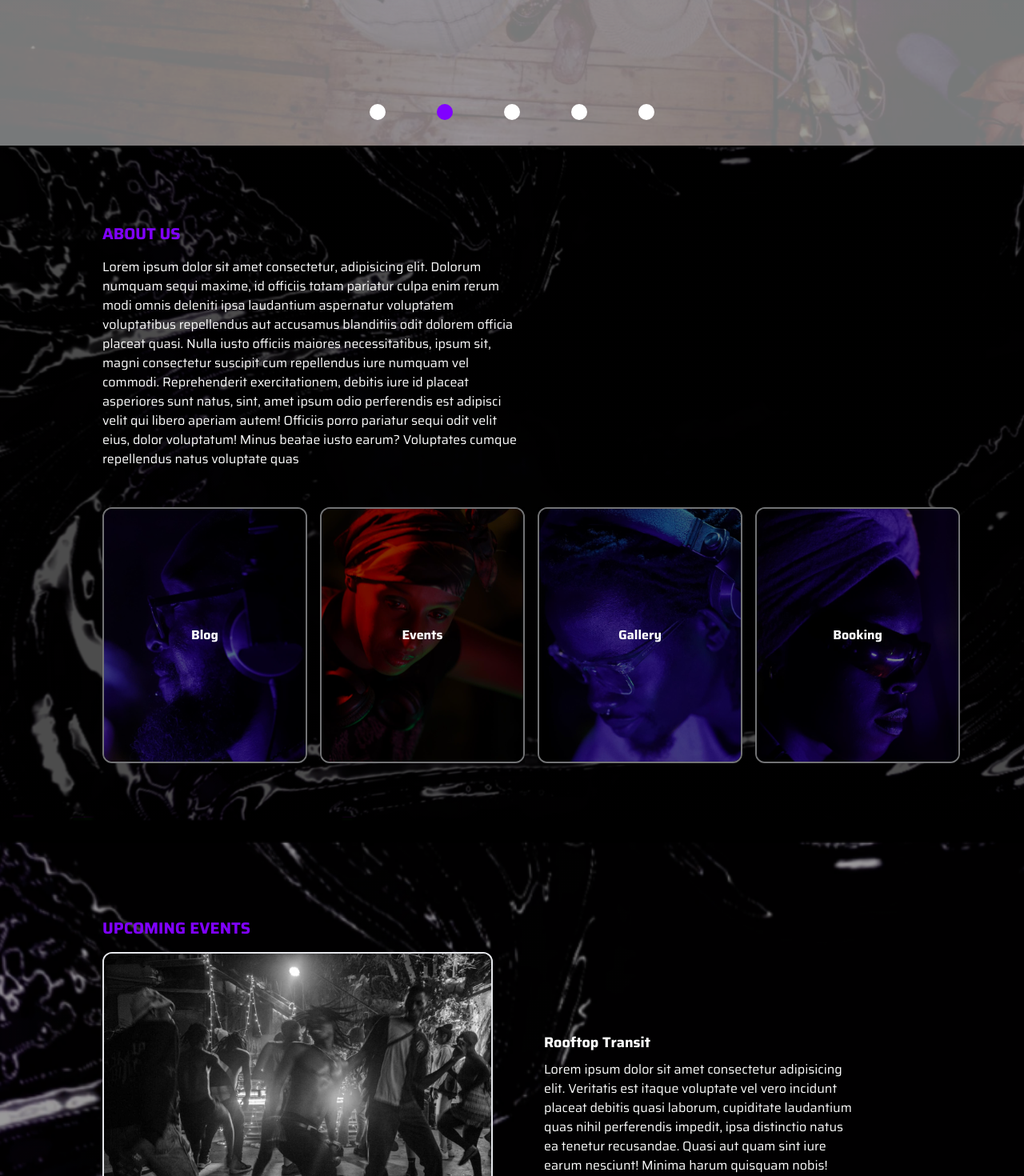
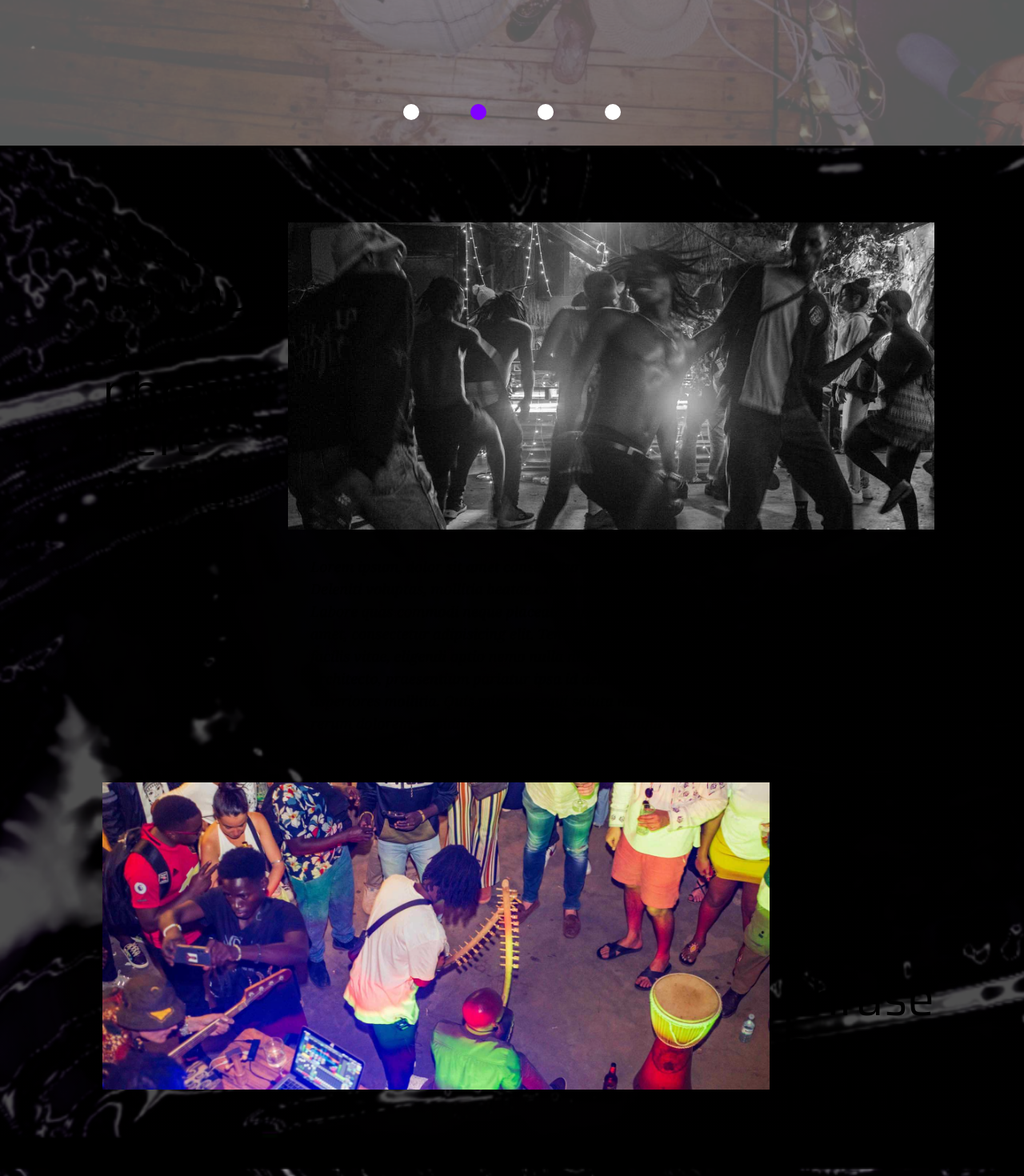
Before and after one commit to Joshuamjv2/midnight_tsunami, a Next.js app: page / in a window 1280 px wide. Shown: the part 618-2088 px from the top of the page at 80% size. Built offline with nearby package versions, Linux system fonts and the light colour scheme; a web font is replaced by a local one.

Commit message:
make some changes on about section

```diff
--- a/app/page.js
+++ b/app/page.js
@@ -6,6 +6,7 @@ import Artists from "@/components/Home/artists/Artists";
 import Clients from "@/components/Home/clients/Clients";
 import Header from "@/components/Home/Header";
 import About from "@/components/Home/about/About";
+import About2 from "@/components/Home/about/About2";
 
 const lex = Lexend_Zetta({ subsets: ['latin'], weight: ['400', '500', '600'] })
 
@@ -16,7 +17,7 @@ export default function Home() {
       <Header />
 
       {/* About Section */}
-      <About />
+      <About2 />
       <Events />
       <Artists />
       {/* <Clients /> */}
--- a/components/Home/Events/SingleEvent.js
+++ b/components/Home/Events/SingleEvent.js
@@ -9,7 +9,7 @@ export default function SingleEvent({image = sample, title = "Rooftop Transit",
             </div>
             <div className="md:w-1/2">
                 <div className="flex justify-between items-start">
-                    <h5 className="font-semibold text-lg mb-2 hover:text-[#8001ff] hover:duration-300 cursor-pointer">{title}</h5>
+                    <h5 className="font-semibold md:font-bold text-lg mb-2 hover:text-[#8001ff] md:text-3xl hover:duration-300 cursor-pointer text-[#8001ff]">{title}</h5>
                     <h5 className="text-[#8001ff] cursor-pointer md:hidden">See more ...</h5>
                 </div>
                 <p className="lg:w-4/5 leading-5 md:leading-6">{details}</p>
--- a/components/Home/Header.js
+++ b/components/Home/Header.js
@@ -1,5 +1,6 @@
 "use client"
 import BackgroundImage from "../../public/images/tsunami2-97.jpg"
+import BackgroundImage8 from "../../public/images/nora_bg-1.png"
 import BackgroundImage2 from "../../public/images/tsunami2-113.jpg"
 import BackgroundImage3 from "../../public/images/tsunami3-32.jpg"
 import BackgroundImage4 from "../../public/images/tsunami3-10.jpg"
@@ -16,7 +17,7 @@ const slides = [
         {image: BackgroundImage2, title: "Image 2"},
         {image: BackgroundImage3, title: "Image 3"},
         {image: BackgroundImage4, title: "Image 4"},
-        {image: BackgroundImage5, title: "Image 5"}
+        // {image: BackgroundImage5, title: "Image 5"}
     ]
 
 export default function Header() {
--- a/components/Home/about/About.js
+++ b/components/Home/about/About.js
@@ -21,7 +21,7 @@ export default function About(){
                 <div className="flex flex-col w-full justify-between">
                     <div className="lg:w-1/2">
                         <SectionTitle title={"About Us"} />
-                        <p className="text-white">Lorem ipsum dolor sit amet consectetur, adipisicing elit. Dolorum numquam sequi maxime, id officiis totam pariatur culpa enim rerum modi omnis deleniti ipsa laudantium aspernatur voluptatem voluptatibus repellendus aut accusamus blanditiis odit dolorem officia placeat quasi. Nulla iusto officiis maiores necessitatibus, ipsum sit, magni consectetur suscipit cum repellendus iure numquam vel commodi. Reprehenderit exercitationem, debitis iure id placeat asperiores sunt natus, sint, amet ipsum odio perferendis est adipisci velit qui libero aperiam autem! Officiis porro pariatur sequi odit velit eius, dolor voluptatum! Minus beatae iusto earum? Voluptates cumque repellendus natus voluptate quas</p>
+                        <p className="">Lorem ipsum dolor sit amet consectetur, adipisicing elit. Dolorum numquam sequi maxime, id officiis totam pariatur culpa enim rerum modi omnis deleniti ipsa laudantium aspernatur voluptatem voluptatibus repellendus aut accusamus blanditiis odit dolorem officia placeat quasi. Nulla iusto officiis maiores necessitatibus, ipsum sit, magni consectetur suscipit cum repellendus iure numquam vel commodi. Reprehenderit exercitationem, debitis iure id placeat asperiores sunt natus, sint, amet ipsum odio perferendis est adipisci velit qui libero aperiam autem! Officiis porro pariatur sequi odit velit eius, dolor voluptatum! Minus beatae iusto earum? Voluptates cumque repellendus natus voluptate quas</p>
                     </div>
                     <div className="mt-12">
                         <div className="w-full flex gap-4 justify-between">
--- /dev/null
+++ b/components/Home/about/About2.js
@@ -0,0 +1,60 @@
+import Image from "next/image"
+import event1 from "../../../public/images/community6.jpg"
+import event2 from "../../../public/images/crowd2.jpg"
+import event3 from "../../../public/images/art1.jpg"
+import AboutNav from "./AboutNav"
+import BackgroundImage from "../../../public/images/nora_bg-1.png"
+
+import mdnyt from "../../../public/images/artists/mdnyt.jpg"
+import imronny from "../../../public/images/artists/imronny.jpg"
+import girl1 from "../../../public/images/artists/girl1.jpg"
+import guy2 from "../../../public/images/artists/guy2.jpg"
+import rn_drops from "../../../public/images/artists/rn_drops.jpg"
+
+
+
+export default function About2(){
+    return(
+        <div className="bg-white" style={
+                {
+                    backgroundImage: `linear-gradient(rgba(0,0,0,0.7), rgba(0,0,0,0.7)), url(${BackgroundImage.src})`,
+                    backgroundPosition: "center",
+                    backgroundSize: "cover",
+                    backgroundRepeat: "no-repeat"
+                }}>
+            <div className="md:ml-8 mx-4 md:mr-4 md:px-24 py-24">
+                <div className="flex justify-between h-96 gap-4">
+                    <div className="w-2/6">
+                        <p className="text-6xl">We are having a phrase here today!</p>
+                    </div>
+                    {/* <div> */}
+                        <Image src={event1} alt="event image" className="object-cover" />
+                    {/* </div> */}
+                </div>
+                <div className=" flex justify-center">
+                    <p className="w-1/2 py-8 text-lg font-serif italic">
+                        Lorem ipsum, dolor sit amet consectetur adipisicing elit. Deleniti voluptas, mollitia beatae expedita optio provident. Labore quas commodi neque placeat! Lorem ipsum dolor sit amet, consectetur adipisicing elit. Tenetur quibusdam earum facilis vitae, eligendi optio nemo nulla nihil distinctio quaerat architecto, praesentium pariatur ipsa id debitis. Eum, asperiores mollitia. Quis minima sequi soluta natus debitis rerum dolorem, cupiditate voluptatum dolor, cumque quaerat modi, officia magni reprehenderit vitae optio fugit ipsum.
+                    </p></div>
+
+                <div className="flex justify-between h-96 k gap-4">
+                    <Image src={event2} className="object-cover" alt="event image" />
+                    <div className="w-2/6">
+                        <p className="text-6xl">We are having a phrase here today!</p>
+                    </div>
+                </div>
+
+                <div className="mt-12 px-12 hidden">
+                            <div className="w-full flex gap-4 justify-between">
+                                <AboutNav image={guy2} name={"Blog"} link={"https://google.com"} />
+                                <AboutNav image={girl1} name={"Events"} link={"https://google.com"} />
+                                <AboutNav image={imronny} name={"Gallery"} link={"https://google.com"} />
+                                <AboutNav image={mdnyt} name={"Booking"} link={"https://google.com"} />
+                                {/* <AboutNav image={rn_drops} name={"Shop"} link={"https://google.com"} />
+                                <AboutNav image={girl1} name={"Events"} link={"https://google.com"} />
+                                <AboutNav image={guy2} name={"Blog"} link={"https://google.com"} /> */}
+                            </div>
+                        </div>
+            </div>
+        </div>
+    )
+}
--- a/components/Home/about/AboutNav.js
+++ b/components/Home/about/AboutNav.js
@@ -8,7 +8,7 @@ export default function AboutNav({image, name, link}){
                 <div className="absolute bg-black bg-opacity-50 w-full h-full flex items-center justify-center hover:animate-pulse">
                     <p className="text-center font-bold text-white">{name}</p>
                 </div>
-                <Image src={image} alt="Image of about us section" className="h-full object-cover border-2 rounded-xl" />
+                <Image src={image} alt="Image of about us section" className="h-full object-cover" />
             </div>
         </Link>
     )
--- a/components/Home/artists/Artists.js
+++ b/components/Home/artists/Artists.js
@@ -34,7 +34,7 @@ export default function Artists(){
             <div className="flex w-full gap-8">
                 <div className="hidden lg:block">
                     <SectionTitle title={"We're a community"} size={"text-xl"} />
-                    <p className="leading-5 md:leading-6 text-white">
+                    <p className="leading-5 md:leading-6">
                         Lorem ipsum dolor, sit amet consectetur adipisicing elit. Qui nostrum, voluptas porro illum voluptate architecto quo. Amet repudiandae laboriosam soluta cumque architecto laborum et veniam temporibus labore xcepturi cumque quas perferendis nesciunt tenetur!
                     </p>
                 </div>
--- a/components/Navigation/Socials/Socials.js
+++ b/components/Navigation/Socials/Socials.js
@@ -3,7 +3,7 @@ import SocialItem from "./SocialItem";
 export default function Socials(){
     return(
         <div className="min-h-screen absolute z-20">
-            <div className="flex h-screen items-center fixed">
+            <div className="flex h-screen items-center fixed py-24">
                 <ul className="list-none md:flex gap-24 hidden flex-col items-center cursor-pointer h-full justify-center opacity_anime delay-1000">
                     <SocialItem name={"Facebook"} link={"https://facebook.com"} />
                     <SocialItem name={"E-mail"} link={"https://facebook.com"} />
```
